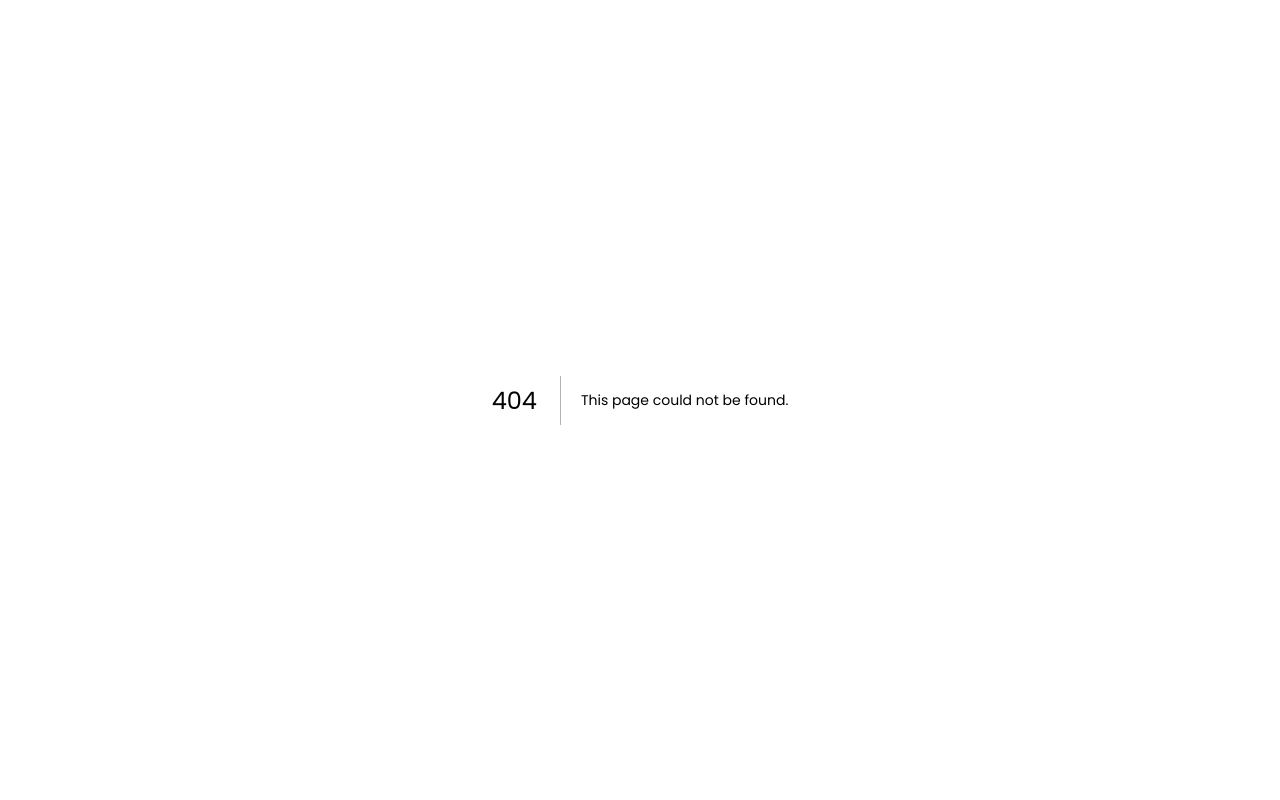
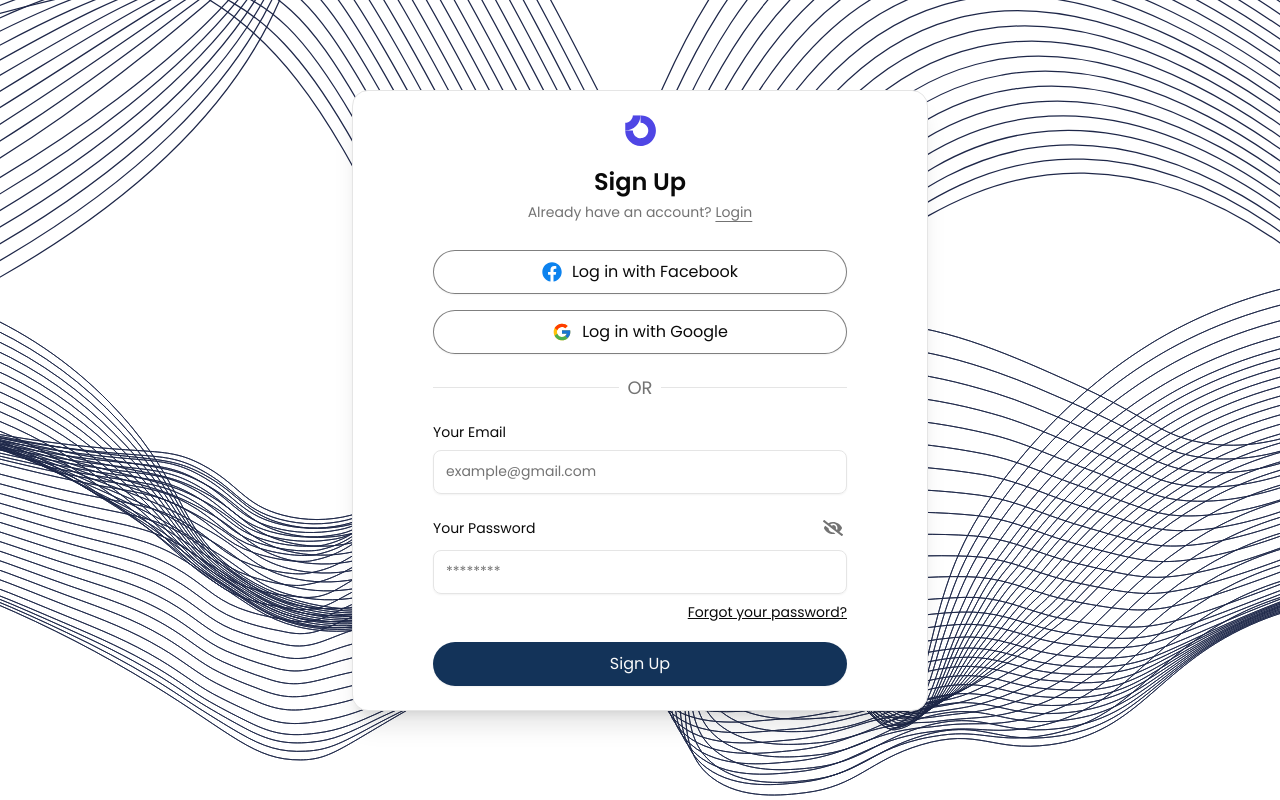
Before and after one commit to justin-theodorus/elevacourse-dev, a Next.js app: page /register in a window 1280 px wide. Before the commit this address had no page. Built offline with nearby package versions, Linux system fonts and the light colour scheme.

Commit message:
feat(auth): add register page UI

```diff
--- /dev/null
+++ b/app/(auth)/register/page.jsx
@@ -0,0 +1,94 @@
+'use client';
+
+import Image from 'next/image';
+import Link from 'next/link';
+import { useState } from 'react';
+import { Input } from '@/components/ui/input';
+import { Label } from '@/components/ui/label';
+import { Button } from '@/components/ui/button';
+import { FaFacebook, FaEyeSlash } from 'react-icons/fa';
+import { FcGoogle } from 'react-icons/fc';
+import { FaRegEye } from 'react-icons/fa6';
+
+export default function RegisterPage() {
+    const [showPassword, setShowPassword] = useState(false);
+
+    return (
+			<main className="container mx-auto min-h-svh grid place-items-center px-4 sm:px-6 lg:px-8">
+				<div className="w-full max-w-xl rounded-2xl border border-border bg-card shadow-xl my-4">
+					<div className="py-6 px-6 sm:px-12 md:px-18 lg:px-20">
+						{/* Header */}
+						<div className="mb-6 flex flex-col items-center gap-1 md:mb-7">
+							<Image src="/images/auth/Logo.svg" alt="Logo" width={31} height={31} className="mb-4" priority />
+							<h1 className="text-xl font-semibold md:text-2xl">Sign Up</h1>
+							<p className="text-xs text-muted-foreground md:text-sm">
+								Already have an account?{' '}
+								<Link href="/login" className="underline underline-offset-4">
+									Login
+								</Link>
+							</p>
+						</div>
+
+						{/* Social buttons */}
+						<div className="mb-5 space-y-3 md:space-y-4">
+							<Button type="button" variant="outline" className="h-11 w-full rounded-full justify-center gap-2.5 border-1 border-black/50">
+								<FaFacebook className="size-5 text-[#0C82EE]" />
+								<span className="text-sm md:text-base">Log in with Facebook</span>
+							</Button>
+
+							<Button type="button" variant="outline" className="h-11 w-full rounded-full justify-center gap-2.5 border-1 border-black/50">
+								<FcGoogle className="size-5" />
+								<span className="text-sm md:text-base">Log in with Google</span>
+							</Button>
+						</div>
+
+						{/* Separator */}
+						<div className="mb-5 flex items-center gap-2" aria-hidden>
+							<hr className="flex-1 border-border" />
+							<span className="text-lg text-muted-foreground ">OR</span>
+							<hr className="flex-1 border-border" />
+						</div>
+
+						{/* Form */}
+						<form className="space-y-4 md:space-y-5">
+							<div className="space-y-2">
+								<Label htmlFor="email" className="text-xs font-normal md:text-sm">
+									Your Email
+								</Label>
+								<Input id="email" type="email" inputMode="email" autoComplete="email" placeholder="example@gmail.com" className="h-11" required />
+							</div>
+
+							<div className="space-y-2">
+								<div className="flex items-center justify-between">
+									<Label htmlFor="password" className="text-xs font-normal md:text-sm">
+										Your Password
+									</Label>
+									<button
+										type="button"
+										aria-label={showPassword ? 'Hide password' : 'Show password'}
+										aria-controls="password"
+										onClick={() => setShowPassword((v) => !v)}
+										className="p-1 text-muted-foreground hover:opacity-80 focus:outline-none focus-visible:ring-2 focus-visible:ring-ring focus-visible:ring-offset-2 rounded-md"
+									>
+										{showPassword ? <FaRegEye className="h-5 w-5" /> : <FaEyeSlash className="h-5 w-5" />}
+									</button>
+								</div>
+
+								<Input id="password" type={showPassword ? 'text' : 'password'} autoComplete="current-password" placeholder="********" className="h-11" required />
+
+								<div className="flex justify-end">
+									<Link href="/forgot-password" className="text-xs underline md:text-sm">
+										Forgot your password?
+									</Link>
+								</div>
+							</div>
+
+							<Button type="submit" className="h-11 w-full rounded-full text-sm md:text-base">
+								Sign Up
+							</Button>
+						</form>
+					</div>
+				</div>
+			</main>
+		);
+}
```
